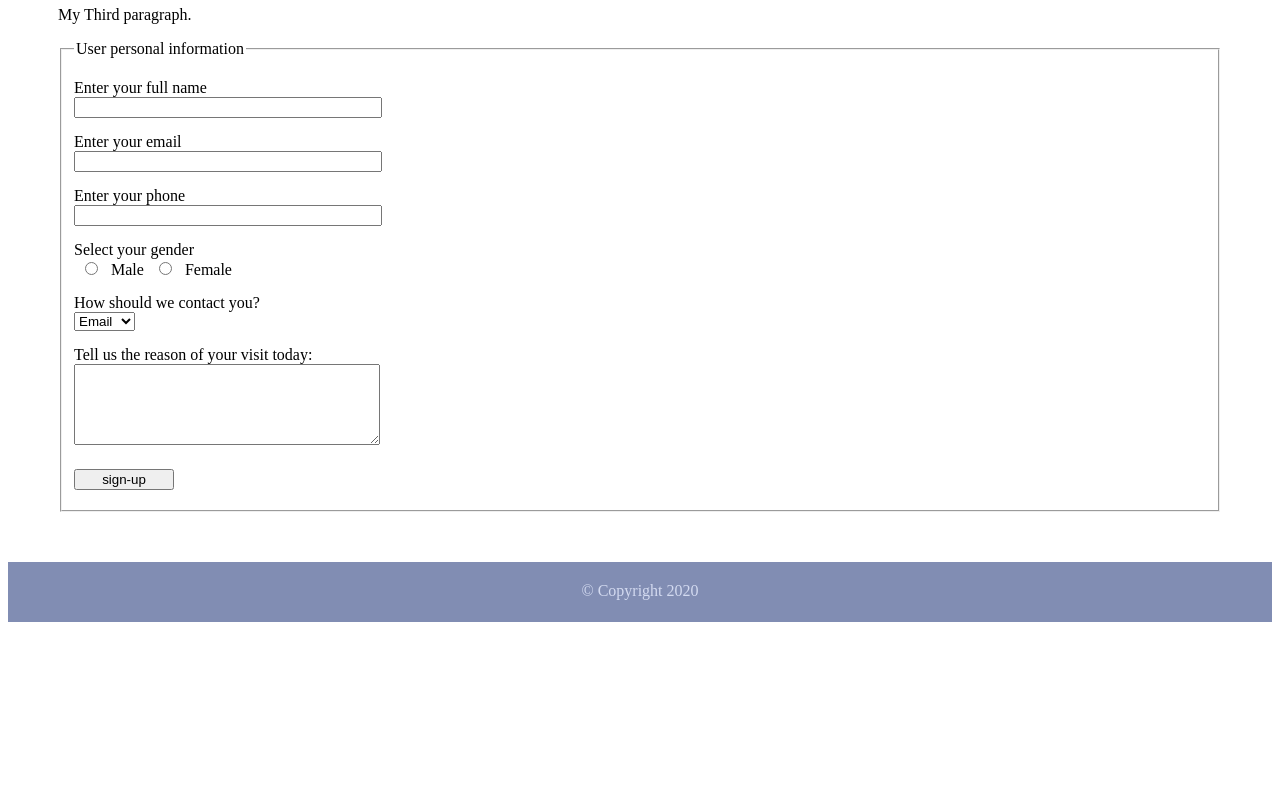
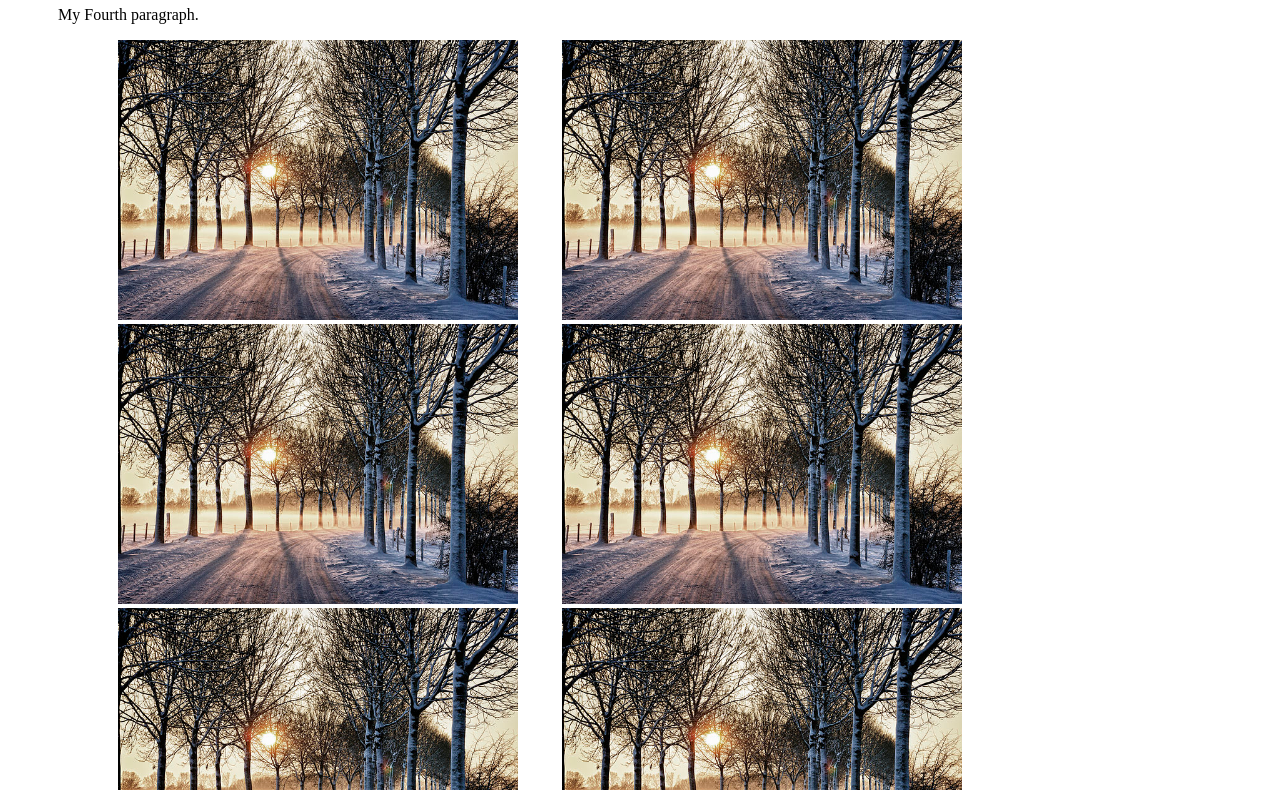
Before and after one commit to photinapark/week1-day1, a plain HTML site: page page4.html in a window 1280 px wide. Shown: the part 662-1452 px from the top of the page. Before the commit the page ends 1292 px from the top, so only its background shows below. Drawn offline with Linux system fonts and the light colour scheme.

Commit message:
added images on 4th page

```diff
--- a/page4.html
+++ b/page4.html
@@ -24,32 +24,19 @@
 
 <!-- Main content -->
 <main>
-<h1>My Third Heading</h1>
-<p>My Third paragraph.</p>
+<h1>My Fourth Heading</h1>
+<p>My Fourth paragraph.</p>
 
-<form action="signup" method="post">
-<fieldset>
-    <legend>User personal information</legend>
-    <label>Enter your full name</label>
-    <input type="text" name="name">
-    <label>Enter your email</label>
-    <input type="email" name="email">
-    <label>Enter your phone</label>
-    <input type="text" name="phone">
-    <label>Select your gender</label>
-    <input type="radio" name="gender" value="male"> Male
-    <input type="radio" name="gender" value="female"> Female
-    <label>How should we contact you?</label>
-    <select>
-        <option value="email">Email</option>
-        <option value="phone">Phone</option>
-    </select>
-    <label>Tell us the reason of your visit today:</label>
-    <textarea name="reason" rows="5" cols="30"></textarea>
-    <input type="submit" value="sign-up">
-</fieldset>
-</form>
- </main> <!-- End Main Content -->
+<ul id="album">
+    <li id="photo"><img src="images/winterland1.jpg"></li>
+    <li id="photo"><img src="images/winterland2.jpg"></li>
+    <li id="photo"><img src="images/winterland3.jpg"></li>
+    <li id="photo"><img src="images/winterland4.jpg"></li>
+    <li id="photo"><img src="images/winterland5.jpg"></li>
+    <li id="photo"><img src="images/winterland6.jpg"></li>
+</ul>
+
+</main> <!-- End Main Content -->
 
 <!-- Footer Information -->
 <footer>&copy; Copyright 2020</footer>
--- a/style.css
+++ b/style.css
@@ -71,6 +71,9 @@
             margin: 20px 0 10px 0;
             width: 100px;
         }
+        main #album #photo img {
+            width: 400px;
+        }
         footer {
             background-color: rgb(129, 141, 179);
             height: 40px;
```
Also changed, not shown: images/images/east-village.jpg (deleted), images/winterland1.jpg (renamed from images/images/winterland1.jpg), images/winterland2.jpg (renamed from images/images/winterland2.jpg), images/winterland3.jpg (renamed from images/images/winterland3.jpg), images/winterland4.jpg (renamed from images/images/winterland4.jpg), images/winterland5.jpg (renamed from images/images/winterland5.jpg), images/winterland6.jpg (renamed from images/images/winterland6.jpg), 2 other files.
